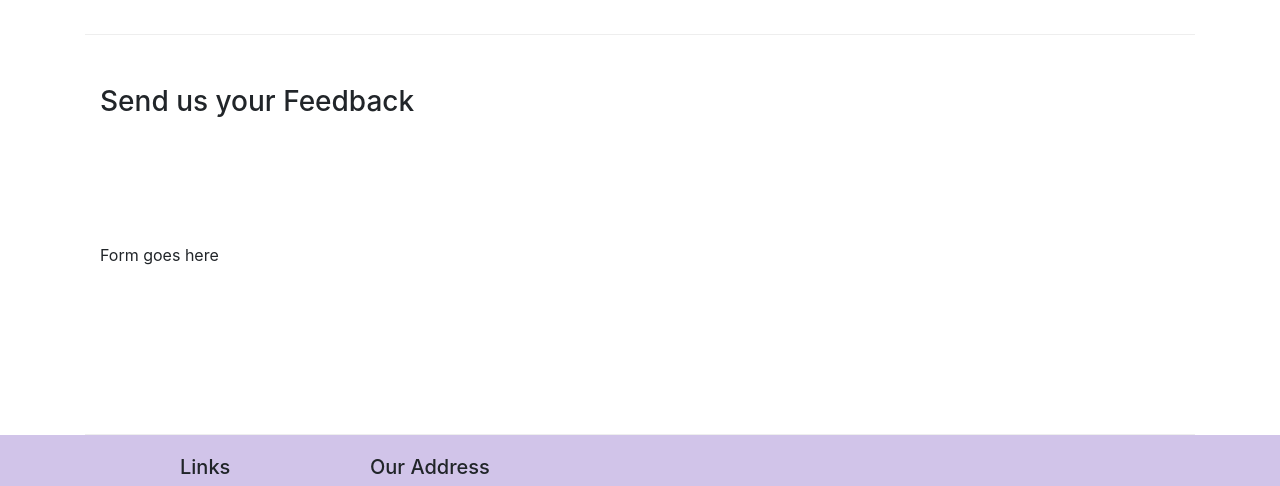
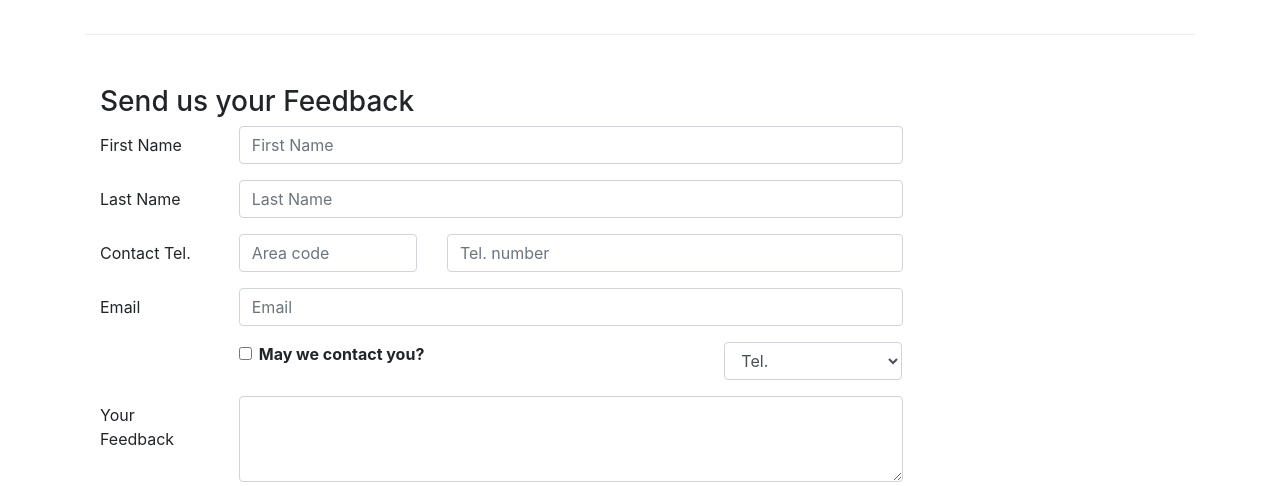
Before and after one commit to mironoart/BootstrapStudy, a website: page contactus.html in a window 1280 px wide. Shown: the part 830-1316 px from the top of the page. Drawn offline with nearby package versions, Linux system fonts and the light colour scheme.

Commit message:
week 2 forms

```diff
--- a/contactus.html
+++ b/contactus.html
@@ -1,34 +1,65 @@
 <!DOCTYPE html>
 <html lang="en">
-
 	<head>
-
 		<title>Ristorante Con Fusion: About Us</title>
 		<!-- Required meta tags always come first -->
-    <meta charset="utf-8">
-    <meta name="viewport" content="width=device-width, initial-scale=1, shrink-to-fit=no">
-    <meta http-equiv="x-ua-compatible" content="ie=edge">
+		<meta charset="utf-8" />
+		<meta
+			name="viewport"
+			content="width=device-width, initial-scale=1, shrink-to-fit=no"
+		/>
+		<meta http-equiv="x-ua-compatible" content="ie=edge" />
 
 		<!-- Bootstrap CSS -->
-    <link rel="stylesheet" href="node_modules/bootstrap/dist/css/bootstrap.min.css">
-    <link rel="stylesheet" href="node_modules/font-awesome/css/font-awesome.min.css">
-    <link rel="stylesheet" href="node_modules/bootstrap-social/bootstrap-social.css">
-    <link href="css/styles.css" rel="stylesheet">
+		<link
+			rel="stylesheet"
+			href="node_modules/bootstrap/dist/css/bootstrap.min.css"
+		/>
+		<link
+			rel="stylesheet"
+			href="node_modules/font-awesome/css/font-awesome.min.css"
+		/>
+		<link
+			rel="stylesheet"
+			href="node_modules/bootstrap-social/bootstrap-social.css"
+		/>
+		<link href="css/styles.css" rel="stylesheet" />
 	</head>
 
 	<body>
 		<nav class="navbar navbar-dark navbar-expand-sm fixed-top">
 			<div class="container">
-            <button class="navbar-toggler" type="button" data-toggle="collapse" data-target="#Navbar">
+				<button
+					class="navbar-toggler"
+					type="button"
+					data-toggle="collapse"
+					data-target="#Navbar"
+				>
 					<span class="navbar-toggler-icon"></span>
 				</button>
 				<a class="navbar-brand" href="#">Ristorante Con Fusion</a>
 				<div class="collapse navbar-collapse" id="Navbar">
 					<ul class="navbar-nav mr-auto">
-                        <li class="nav-item"><a class="nav-link" href="./index.html"><span class="fa fa-home fa-lg"></span> Home</a></li>
-                        <li class="nav-item"><a class="nav-link" href="./aboutus.html"><span class="fa fa-info fa-lg"></span> About</a></li>
-                        <li class="nav-item"><a class="nav-link" href="#"><span class="fa fa-list fa-lg"></span> Menu</a></li>
-                        <li class="nav-item active"><a class="nav-link" href="#"><span class="fa fa-address-card fa-lg"></span> Contact</a></li>
+						<li class="nav-item">
+							<a class="nav-link" href="./index.html"
+								><span class="fa fa-home fa-lg"></span> Home</a
+							>
+						</li>
+						<li class="nav-item">
+							<a class="nav-link" href="./aboutus.html"
+								><span class="fa fa-info fa-lg"></span> About</a
+							>
+						</li>
+						<li class="nav-item">
+							<a class="nav-link" href="#"
+								><span class="fa fa-list fa-lg"></span> Menu</a
+							>
+						</li>
+						<li class="nav-item active">
+							<a class="nav-link" href="#"
+								><span class="fa fa-address-card fa-lg"></span> Contact</a
+							>
+						</li>
 					</ul>
 				</div>
 			</div>
@@ -39,10 +70,13 @@
 				<div class="row row-header">
 					<div class="col-12 col-sm-6">
 						<h1>Ristorante con Fusion</h1>
-                    <p>We take inspiration from the World's best cuisines, and create a unique fusion experience. Our lipsmacking creations will tickle your culinary senses!</p>
+						<p>
+							We take inspiration from the World's best cuisines, and create a unique
+							fusion experience. Our lipsmacking creations will tickle your culinary
+							senses!
+						</p>
 					</div>
-                <div class="col-12 col-sm">
-                </div>
+					<div class="col-12 col-sm"></div>
 				</div>
 			</div>
 		</header>
@@ -55,7 +89,7 @@
 				</ol>
 				<div class="col-12">
 					<h3>Contact Us</h3>
-               <hr>
+					<hr />
 				</div>
 			</div>
 
@@ -66,11 +100,11 @@
 				<div class="col-12 col-sm-4 offset-sm-1">
 					<h5>Our Address</h5>
 					<address style="font-size: 100%">
-		              121, Clear Water Bay Road<br>
-		              Clear Water Bay, Kowloon<br>
-		              HONG KONG<br>
-		              <i class="fa fa-phone"></i>: +852 1234 5678<br>
-		              <i class="fa fa-fax"></i>: +852 8765 4321<br>
+						121, Clear Water Bay Road<br />
+						Clear Water Bay, Kowloon<br />
+						HONG KONG<br />
+						<i class="fa fa-phone"></i>: +852 1234 5678<br />
+						<i class="fa fa-fax"></i>: +852 8765 4321<br />
 						<i class="fa fa-envelope"></i>:
 						<a href="mailto:confusion@food.net">confusion@food.net</a>
 					</address>
@@ -79,10 +113,16 @@
 					<h5>Map of our Location</h5>
 				</div>
 				<div class="col-12 col-sm-11 offset-sm-1">
-                <div class = "btn-group" role = "group">
-                        <a role="button" class="btn btn-primary" href="tel:+85212345678"><i class="fa fa-phone"></i> Call</a>
-                        <a role="button" class="btn btn-info"><i class="fa fa-skype"></i> Skype</a>
-                        <a role="button" class="btn btn-success" href="mailto:confusion@food.net"><i class="fa fa-envelope-o"></i> Email</a>
+					<div class="btn-group" role="group">
+						<a role="button" class="btn btn-primary" href="tel:+85212345678"
+							><i class="fa fa-phone"></i> Call</a
+						>
+						<a role="button" class="btn btn-info"
+							><i class="fa fa-skype"></i> Skype</a
+						>
+						<a role="button" class="btn btn-success" href="mailto:confusion@food.net"
+							><i class="fa fa-envelope-o"></i> Email</a
+						>
 					</div>
 				</div>
 			</div>
@@ -92,12 +132,110 @@
 					<h3>Send us your Feedback</h3>
 				</div>
 				<div class="col-12 col-md-9">
-                Form goes here
-            </div>
-             <div class="col-12 col-md">
+					<form>
+						<div class="form-group row">
+							<label for="firstname" class="col-md-2 col-form-label">First Name</label>
+							<div class="col-md-10">
+								<input
+									type="text"
+									class="form-control"
+									id="firstname"
+									name="firstname"
+									placeholder="First Name"
+								/>
 							</div>
 						</div>
-
+						<div class="form-group row">
+							<label for="lastname" class="col-md-2 col-form-label">Last Name</label>
+							<div class="col-md-10">
+								<input
+									type="text"
+									class="form-control"
+									id="lastname"
+									name="lastname"
+									placeholder="Last Name"
+								/>
+							</div>
+						</div>
+					</form>
+					<div class="form-group row">
+						<label for="telnum" class="col-12 col-md-2 col-form-label"
+							>Contact Tel.</label
+						>
+						<div class="col-5 col-md-3">
+							<input
+								type="tel"
+								class="form-control"
+								id="areacode"
+								name="areacode"
+								placeholder="Area code"
+							/>
+						</div>
+						<div class="col-7 col-md-7">
+							<input
+								type="tel"
+								class="form-control"
+								id="telnum"
+								name="telnum"
+								placeholder="Tel. number"
+							/>
+						</div>
+					</div>
+					<div class="form-group row">
+						<label for="emailid" class="col-md-2 col-form-label">Email</label>
+						<div class="col-md-10">
+							<input
+								type="email"
+								class="form-control"
+								id="emailid"
+								name="emailid"
+								placeholder="Email"
+							/>
+						</div>
+					</div>
+					<div class="form-group row">
+						<div class="col-md-6 offset-md-2">
+							<div class="form-check">
+								<input
+									type="checkbox"
+									class="form-check-input"
+									name="approve"
+									id="approve"
+									value=""
+								/>
+								<label class="form-check-label" for="approve">
+									<strong>May we contact you?</strong>
+								</label>
+							</div>
+						</div>
+						<div class="col-md-3 offset-md-1">
+							<select class="form-control">
+								<option>Tel.</option>
+								<option>Email</option>
+							</select>
+						</div>
+					</div>
+					<div class="form-group row">
+						<label for="feedback" class="col-md-2 col-form-label"
+							>Your Feedback</label
+						>
+						<div class="col-md-10">
+							<textarea
+								class="form-control"
+								id="feedback"
+								name="feedback"
+								rows="3"
+							></textarea>
+						</div>
+					</div>
+					<div class="form-group row">
+						<div class="offset-md-2 col-md-10">
+							<button type="submit" class="btn btn-primary">Send Feedback</button>
+						</div>
+					</div>
+				</div>
+				<div class="col-12 col-md"></div>
+			</div>
 		</div>
 
 		<footer class="footer">
@@ -115,23 +253,39 @@
 					<div class="col-7 col-sm-5">
 						<h5>Our Address</h5>
 						<address>
-		              121, Clear Water Bay Road<br>
-		              Clear Water Bay, Kowloon<br>
-		              HONG KONG<br>
-                      <i class="fa fa-phone fa-lg"></i>: +852 1234 5678<br>
-                      <i class="fa fa-fax fa-lg"></i>: +852 8765 4321<br>
+							121, Clear Water Bay Road<br />
+							Clear Water Bay, Kowloon<br />
+							HONG KONG<br />
+							<i class="fa fa-phone fa-lg"></i>: +852 1234 5678<br />
+							<i class="fa fa-fax fa-lg"></i>: +852 8765 4321<br />
 							<i class="fa fa-envelope fa-lg"></i>:
 							<a href="mailto:confusion@food.net">confusion@food.net</a>
 						</address>
 					</div>
 					<div class="col-12 col-sm-4 align-self-center">
 						<div class="text-center">
-                        <a class="btn btn-social-icon btn-google" href="http://google.com/+"><i class="fa fa-google-plus"></i></a>
-                        <a class="btn btn-social-icon btn-facebook" href="http://www.facebook.com/profile.php?id="><i class="fa fa-facebook"></i></a>
-                        <a class="btn btn-social-icon btn-linkedin" href="http://www.linkedin.com/in/"><i class="fa fa-linkedin"></i></a>
-                        <a class="btn btn-social-icon btn-twitter" href="http://twitter.com/"><i class="fa fa-twitter"></i></a>
-                        <a class="btn btn-social-icon btn-google" href="http://youtube.com/"><i class="fa fa-youtube"></i></a>
-                        <a class="btn btn-social-icon" href="mailto:"><i class="fa fa-envelope-o"></i></a>
+							<a class="btn btn-social-icon btn-google" href="http://google.com/+"
+								><i class="fa fa-google-plus"></i
+							></a>
+							<a
+								class="btn btn-social-icon btn-facebook"
+								href="http://www.facebook.com/profile.php?id="
+								><i class="fa fa-facebook"></i
+							></a>
+							<a
+								class="btn btn-social-icon btn-linkedin"
+								href="http://www.linkedin.com/in/"
+								><i class="fa fa-linkedin"></i
+							></a>
+							<a class="btn btn-social-icon btn-twitter" href="http://twitter.com/"
+								><i class="fa fa-twitter"></i
+							></a>
+							<a class="btn btn-social-icon btn-google" href="http://youtube.com/"
+								><i class="fa fa-youtube"></i
+							></a>
+							<a class="btn btn-social-icon" href="mailto:"
+								><i class="fa fa-envelope-o"></i
+							></a>
 						</div>
 					</div>
 				</div>
@@ -147,5 +301,4 @@
 		<script src="node_modules/popper.js/dist/umd/popper.min.js"></script>
 		<script src="node_modules/bootstrap/dist/js/bootstrap.min.js"></script>
 	</body>
-
 </html>
```
Lines whose indentation alone changed are shown as unchanged.
